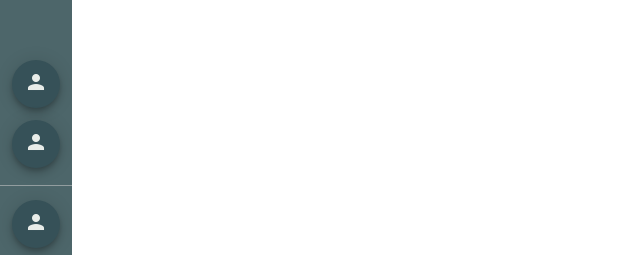
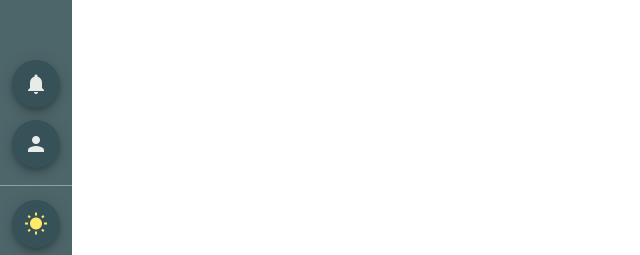
Before and after one commit to silviabortolote/angular-sidebar, an Angular app: page / in a window 1280 px wide. Shown: the part 542-797 px from the top of the page, without its empty margins (0-640 px from the left). Built offline with nearby package versions, Linux system fonts and the light colour scheme.

Commit message:
feat: add icons

```diff
--- a/src/app/app.component.html
+++ b/src/app/app.component.html
@@ -22,7 +22,7 @@
         <mat-icon>person</mat-icon>
     </button>
 
-    <button mat-button class="menu-button" [mat-menu-trigger-for]="menu" fxHide="false">
+    <button mat-button class="menu-button">
         <mat-icon>person</mat-icon>
     </button>
 
@@ -31,7 +31,7 @@
     </button>
 
     <button  mat-mini-fab class="my-fab info2">
-        <mat-icon>person</mat-icon>
+        <mat-icon>notifications</mat-icon>
     </button>
 
     <button  mat-mini-fab class="my-fab info">
@@ -41,7 +41,7 @@
     <mat-divider class="sidebar-divider"></mat-divider>
 
     <button  mat-mini-fab class="my-fab sidebar-footer">
-        <mat-icon>person</mat-icon>
+        <mat-icon class="sun">wb_sunny</mat-icon>
     </button>
 
     <mat-menu  #menu="matMenu" class="customize" xPosition="after" >
--- a/src/app/app.component.scss
+++ b/src/app/app.component.scss
@@ -22,14 +22,18 @@ mat-icon{
     left: 12px;
 
     mat-icon{
-        color: #E8ECE8;;
+        color: #E8ECE8;
         position: absolute;
         left: 25%;
         right: 16.66%;
-        top: 20.41%;
+        top: 25%;
         bottom: 8.34%;
+    }
 
+    .sun{
+        color:  #FFE966;
     }
+
 }
 
 .buttonMenu{
```
